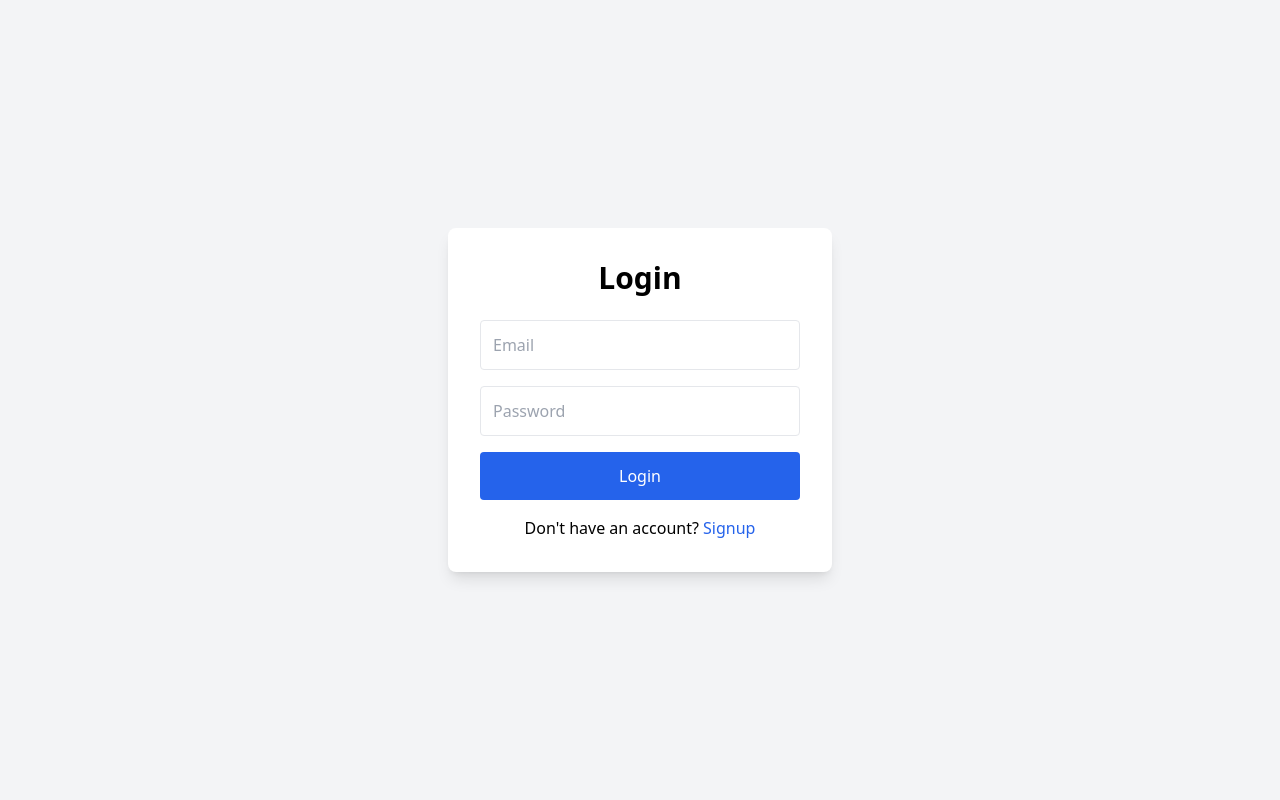
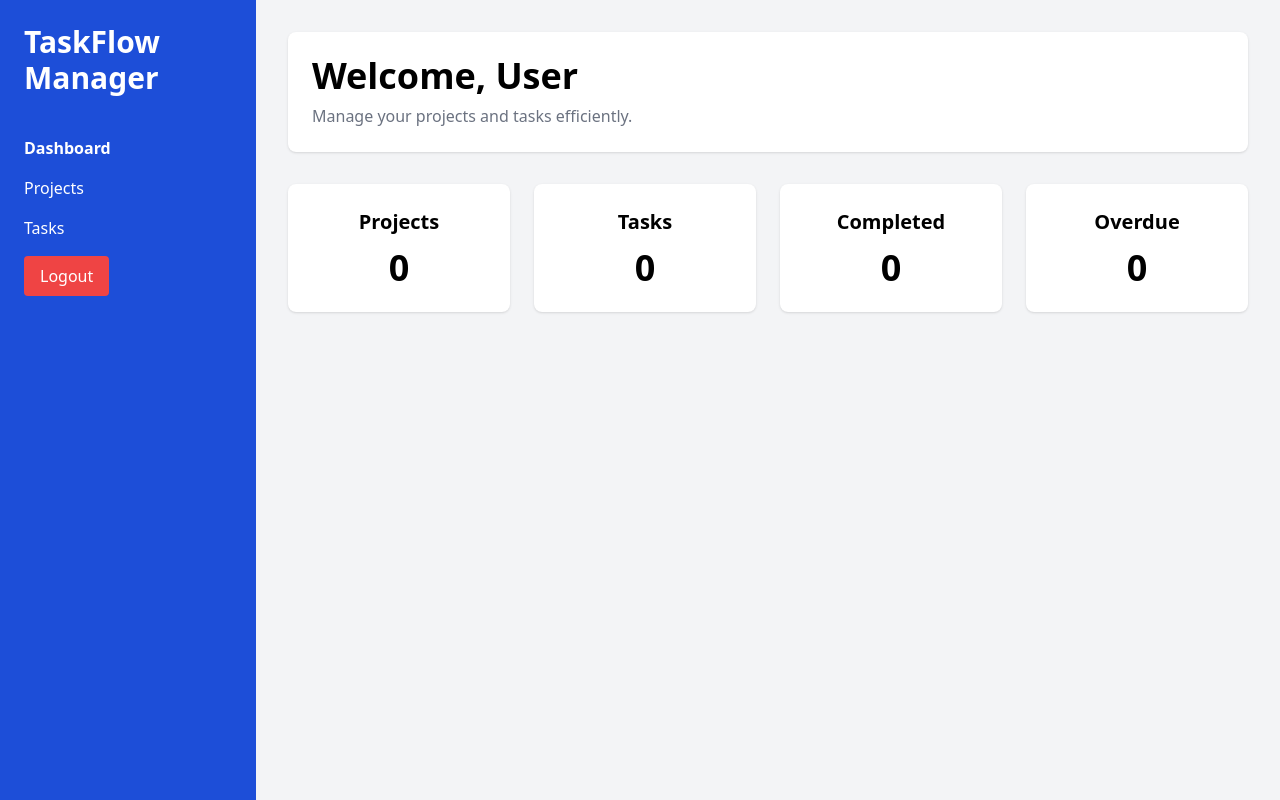
Before and after one commit to itzelfnidhi-2004/Tasksphere, a React app in the folder frontend/: page / in a window 1280 px wide. Built offline with nearby package versions, Linux system fonts and the light colour scheme; no server answers; the HTML template or start-up script is replaced by a standard one.

Commit message:
Emergency direct dashboard deployment fix

```diff
--- a/frontend/src/App.jsx
+++ b/frontend/src/App.jsx
@@ -9,7 +9,8 @@ function App() {
   return (
     <Router>
       <Routes>
-        <Route path="/" element={<Login />} />
+        <Route path="/" element={<Dashboard />} />
+        <Route path="/login" element={<Login />} />
         <Route path="/signup" element={<Signup />} />
         <Route path="/dashboard" element={<Dashboard />} />
         <Route path="/projects" element={<Projects />} />
--- a/frontend/src/pages/Dashboard.jsx
+++ b/frontend/src/pages/Dashboard.jsx
@@ -1,74 +1,22 @@
-import { useState, useEffect } from "react";
 import { Link, useNavigate } from "react-router-dom";
-import API from "../services/api";
 
 function Dashboard() {
+  const navigate = useNavigate();
+
   const storedUser = localStorage.getItem("user");
 
   const user =
     storedUser && storedUser !== "undefined"
       ? JSON.parse(storedUser)
-      : null;
-
-  const token = localStorage.getItem("token");
-  const navigate = useNavigate();
-
-  const [projects, setProjects] = useState([]);
-  const [tasks, setTasks] = useState([]);
-
-  const fetchDashboardData = async () => {
-    try {
-      const projectRes = await API.get("/projects", {
-        headers: {
-          Authorization: `Bearer ${token}`,
-        },
-      });
-
-      const taskRes = await API.get("/tasks", {
-        headers: {
-          Authorization: `Bearer ${token}`,
-        },
-      });
-
-      setProjects(projectRes.data || []);
-      setTasks(taskRes.data || []);
-    } catch (error) {
-      console.log("Dashboard fetch failed:", error);
-    }
-  };
-
-  useEffect(() => {
-    if (!user || !token) {
-      navigate("/");
-      return;
-    }
-
-    fetchDashboardData();
-  }, []);
-
-  const completedTasks = tasks.filter(
-    (task) => task.status === "Done"
-  ).length;
-
-  const overdueTasks = tasks.filter(
-    (task) =>
-      task.dueDate &&
-      new Date(task.dueDate) < new Date() &&
-      task.status !== "Done"
-  ).length;
+      : { name: "User" };
 
   const handleLogout = () => {
     localStorage.clear();
     navigate("/");
   };
 
-  if (!user) {
-    return null;
-  }
-
   return (
     <div className="min-h-screen flex bg-gray-100">
-      {/* Sidebar */}
       <div className="w-64 bg-blue-700 text-white p-6 hidden md:block">
         <h2 className="text-3xl font-bold mb-10">TaskFlow Manager</h2>
 
@@ -94,68 +42,36 @@ function Dashboard() {
         </nav>
       </div>
 
-      {/* Main */}
       <div className="flex-1 p-8">
-        {/* Header */}
         <div className="bg-white p-6 rounded-lg shadow mb-8">
           <h1 className="text-4xl font-bold">
             Welcome, {user?.name || "User"}
           </h1>
 
           <p className="text-gray-500 mt-2">
-            Track your projects and team productivity.
+            Manage your projects and tasks efficiently.
           </p>
         </div>
 
-        {/* Stats Cards */}
         <div className="grid grid-cols-1 sm:grid-cols-2 lg:grid-cols-4 gap-6">
-          <div className="bg-white p-6 rounded-lg shadow text-center border-l-4 border-blue-500">
+          <div className="bg-white p-6 rounded-lg shadow text-center">
             <h2 className="text-xl font-bold">Projects</h2>
-            <p className="text-4xl mt-3 font-semibold text-blue-600">
-              {projects.length}
-            </p>
+            <p className="text-4xl mt-3 font-semibold">0</p>
           </div>
 
-          <div className="bg-white p-6 rounded-lg shadow text-center border-l-4 border-yellow-500">
+          <div className="bg-white p-6 rounded-lg shadow text-center">
             <h2 className="text-xl font-bold">Tasks</h2>
-            <p className="text-4xl mt-3 font-semibold text-yellow-600">
-              {tasks.length}
-            </p>
+            <p className="text-4xl mt-3 font-semibold">0</p>
           </div>
 
-          <div className="bg-white p-6 rounded-lg shadow text-center border-l-4 border-green-500">
+          <div className="bg-white p-6 rounded-lg shadow text-center">
             <h2 className="text-xl font-bold">Completed</h2>
-            <p className="text-4xl mt-3 font-semibold text-green-600">
-              {completedTasks}
-            </p>
+            <p className="text-4xl mt-3 font-semibold">0</p>
           </div>
 
-          <div className="bg-white p-6 rounded-lg shadow text-center border-l-4 border-red-500">
+          <div className="bg-white p-6 rounded-lg shadow text-center">
             <h2 className="text-xl font-bold">Overdue</h2>
-            <p className="text-4xl mt-3 font-semibold text-red-600">
-              {overdueTasks}
-            </p>
-          </div>
-        </div>
-
-        {/* Quick Actions */}
-        <div className="mt-10 bg-white p-6 rounded-lg shadow">
-          <h2 className="text-2xl font-bold mb-4">Quick Actions</h2>
-
-          <div className="flex flex-wrap gap-4">
-            <Link
-              to="/projects"
-              className="bg-blue-600 text-white px-6 py-3 rounded hover:bg-blue-700"
-            >
-              Manage Projects
-            </Link>
-
-            <Link
-              to="/tasks"
-              className="bg-green-600 text-white px-6 py-3 rounded hover:bg-green-700"
-            >
-              Manage Tasks
-            </Link>
+            <p className="text-4xl mt-3 font-semibold">0</p>
           </div>
         </div>
       </div>
```
